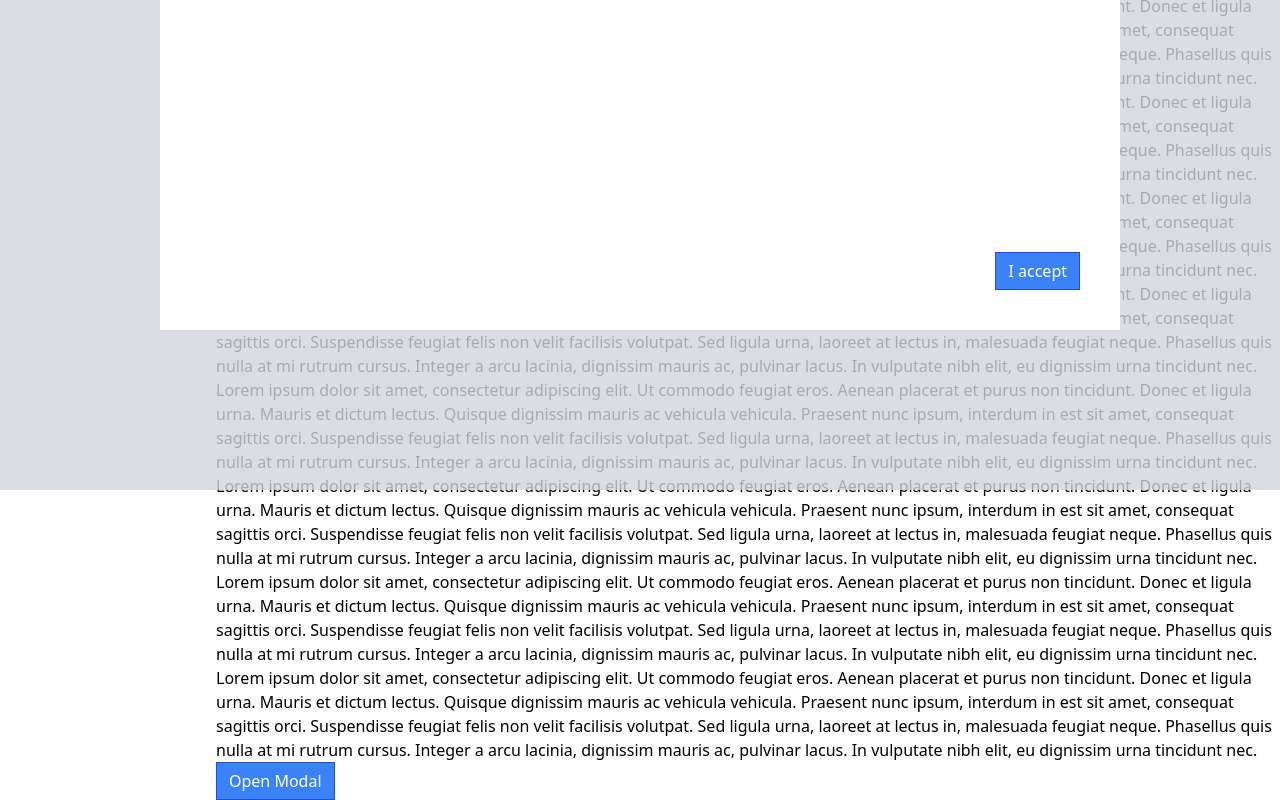
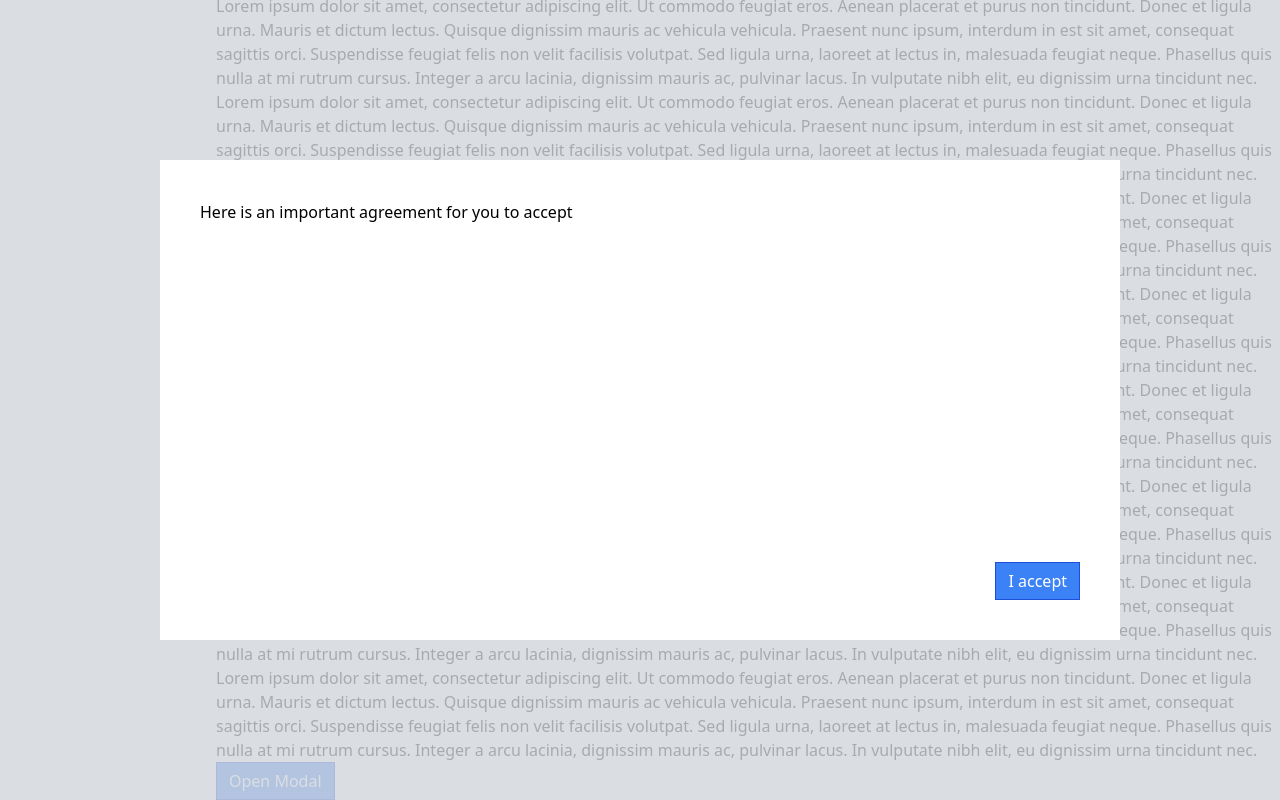
Before and after one commit to CamiloCardenasMesa/components, a React (Create React App) app: page /modal in a window 1280 px wide. Both pictures are taken after a click on the button "Open Modal". Shown: the part 310-1110 px from the top of the page. Built offline with nearby package versions, Linux system fonts and the light colour scheme.

Commit message:
fix(example): when modal is with position fixed

```diff
--- a/src/components/Modal.js
+++ b/src/components/Modal.js
@@ -11,8 +11,8 @@ function Modal({ onClose, children, actionBar }) {
 
     return ReactDOM.createPortal(
         <div>
-            <div onClick={onClose} className="absolute inset-0 bg-gray-300 opacity-80"></div>
-            <div className="absolute inset-40 p-10 bg-white ">
+            <div onClick={onClose} className="fixed inset-0 bg-gray-300 opacity-80"></div>
+            <div className="fixed inset-40 p-10 bg-white ">
                 <div className="flex flex-col justify-between h-full">
                     {children}
                     <div className="flex justify-end">
```
